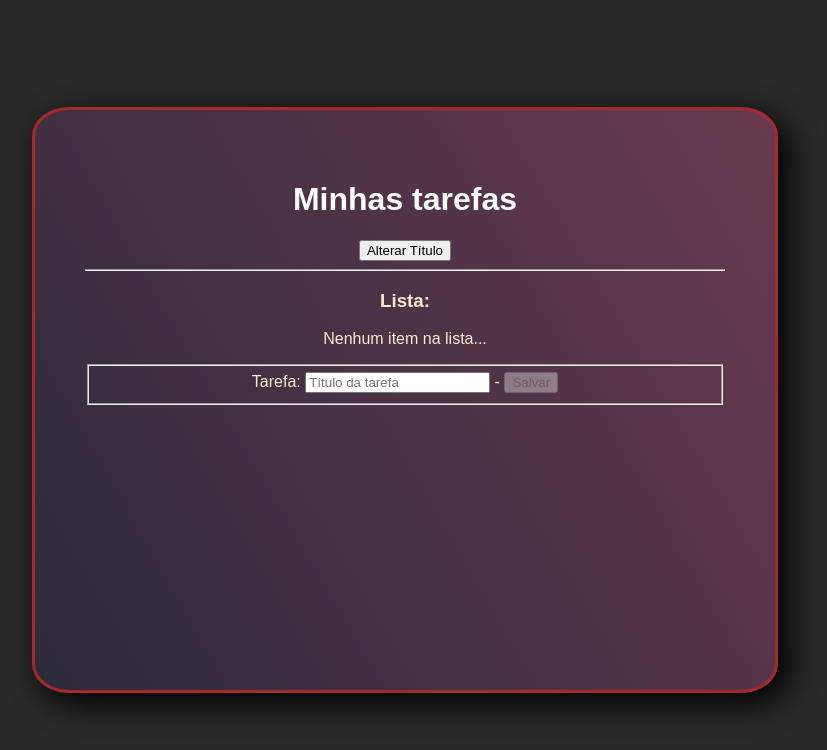
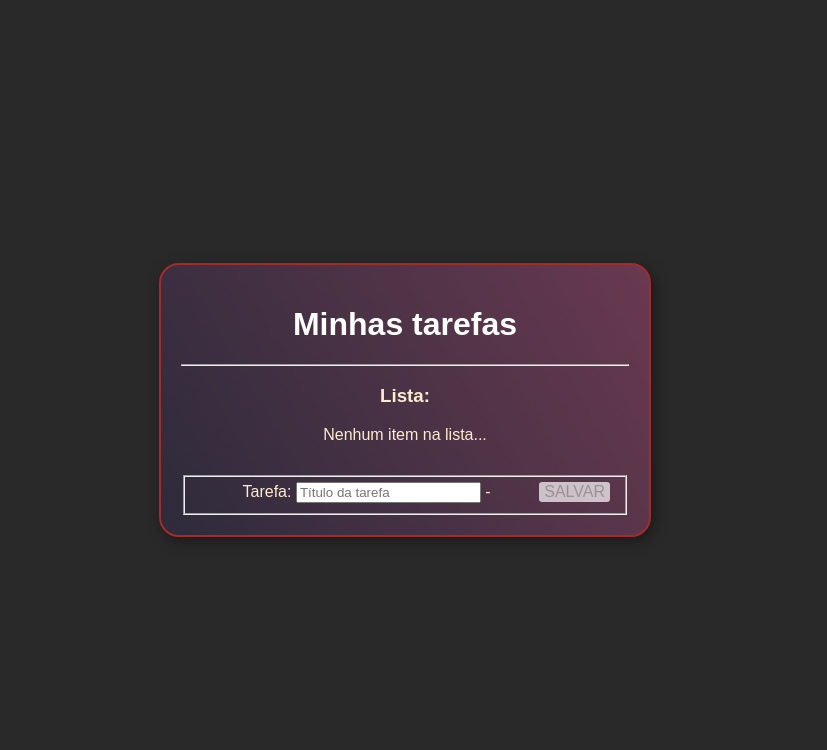
Before and after one commit to paulodetarsoteles/TodoListBasicSPA, an Angular app: page / in a window 1280 px wide. Shown: the top 750 px of the page, without its empty margins (235-1062 px from the left). Built offline with nearby package versions, Linux system fonts and the light colour scheme.

Commit message:
Mais estilizações

```diff
--- a/src/app/app.component.html
+++ b/src/app/app.component.html
@@ -1,7 +1,6 @@
 <div  class="divTodo">
   <div>
-    <h1>{{title}}</h1>
-    <button (click)="alterarTitle()">Alterar Título</button>
+    <h1 class="animated tada">{{title}}</h1>
   </div>
   <hr>
   <div>
@@ -10,19 +9,19 @@
       <p>{{todoEmpty}}</p>
     </div>
     <div>
-      <ul>
+      <ul class="ulTodo">
         <li *ngFor="let todo of todos">
           <span>
-            {{todo.id}}. {{todo.name}} - {{todo.done}} |
+            {{todo.id}}. {{todo.name}} - {{todo.done}}
           </span>
           <span *ngIf="!todo.done">
-            <button (click)="markAsDone(todo)">Concluir</button> |
+            <button class="buttonLi" (click)="markAsDone(todo)">CONCLUIR</button>
           </span>
           <span *ngIf="todo.done">
-            <button (click)="markAsUndone(todo)">Refazer</button> |
+            <button class="buttonLi" (click)="markAsUndone(todo)">REFAZER</button>
           </span>
           <span>
-            <button (click)="remove(todo)">Remover</button>
+            <button class="buttonLi" (click)="remove(todo)">REMOVER</button>
           </span>
         </li>
       </ul>
@@ -34,7 +33,7 @@
       <fieldset>
         <label>Tarefa: </label>
         <input type="text" placeholder="Título da tarefa" maxlength="30" formControlName="title"><span> - </span>
-        <button [disabled]="form.invalid" (click)="add()">Salvar</button>
+        <button class="buttonLi" [disabled]="form.invalid" (click)="add()">SALVAR</button>
         <div>
           <small *ngIf="form.invalid && !form.pristine ">Este campo deve conter entre 5 e 30 caracteres</small>
         </div>
--- a/src/app/app.component.ts
+++ b/src/app/app.component.ts
@@ -10,12 +10,9 @@ import { Todo } from 'src/models/todo.model';
 
 export class AppComponent {
   public todos: Todo[] = [];
-  public title1: string = 'Minhas tarefas';
-  public title2: string = 'Minhas tarefas alteradas';
-  public title: string = this.title1;
+  public title: string = 'Minhas tarefas';
   public todoTitle: string = 'Lista: ';
   public todoEmpty: string = 'Nenhum item na lista...';
-  public alterTitle: boolean = false;
   public form: FormGroup;
 
   constructor(private fb: FormBuilder) {
@@ -27,17 +24,6 @@ export class AppComponent {
         Validators.maxLength(30)
       ])]
     });
-  }
-
-  alterarTitle(): void {
-    if (this.alterTitle == false) {
-      this.alterTitle = true;
-      this.title = this.title2;
-    }
-    else {
-      this.alterTitle = false;
-      this.title = this.title1;
-    }
   }
 
   add(): void {
--- a/src/index.html
+++ b/src/index.html
@@ -6,6 +6,8 @@
   <base href="/">
   <meta name="viewport" content="width=device-width, initial-scale=1">
   <link rel="icon" type="image/x-icon" href="favicon.ico">
+  <link rel="stylesheet" href="https://use.fontawesome.com/releases/v6.4.2/css/all.css">
+  <link rel="stylesheet" href="https://cdnjs.cloudflare.com/ajax/libs/animate.css/4.1.1/animate.min.css">
 </head>
 <body>
   <app-root></app-root>
--- a/src/styles.css
+++ b/src/styles.css
@@ -10,19 +10,58 @@ html {
   text-align: center;
   background: #292929;
 }
+
 h1 {
   color: white;
 }
+
 .divTodo {
-  height: 60vh;
-  width: 80vh;
+  min-height: 10em;
+  min-width: 28em;
   align-items: center;
   justify-content: center;
   background: #2b4d69;
   background: linear-gradient(60deg, #2d2b3b 0%, #693950 100%);
-  border-radius: 5%;
-  padding: 50px;
+  border-radius: 20px;
+  padding: 20px;
+  margin: 5px;
   border-style: solid;
   border-color: brown;
-  box-shadow: 10px 10px 30px rgb(0, 0, 0);
+  border-width: 2px;
+  box-shadow: 3px 4px 14px 0px rgb(0, 0, 0, 0.39);
 }
+
+.ulTodo {
+  text-align: left;
+  margin: 5px;
+  padding: 5px;
+  list-style: none;
+}
+
+.li {
+  padding: 10px;
+  margin: 10px;
+  font-size: 1em;
+  font-style: normal;
+  border-bottom: 2px solid rgba(0, 0, 0, 0.2);
+}
+
+.buttonLi {
+  cursor: pointer;
+  border: none;
+  background-color: #fff;
+  font-size: 1em;
+  float: right;
+  opacity: 0.7;
+  transition: opacity 1s;
+  padding-left: 5px;
+  padding-right: 5px;
+  margin-left: 3px;
+  margin-right: 3px;
+  border-radius: 3px;
+}
+
+.buttonLi:hover {
+  opacity: 1;
+  transition: opacity 0.5s;
+}
```
